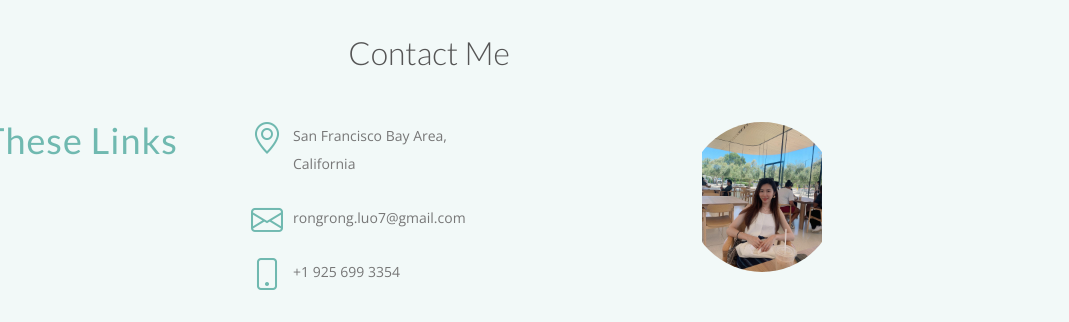
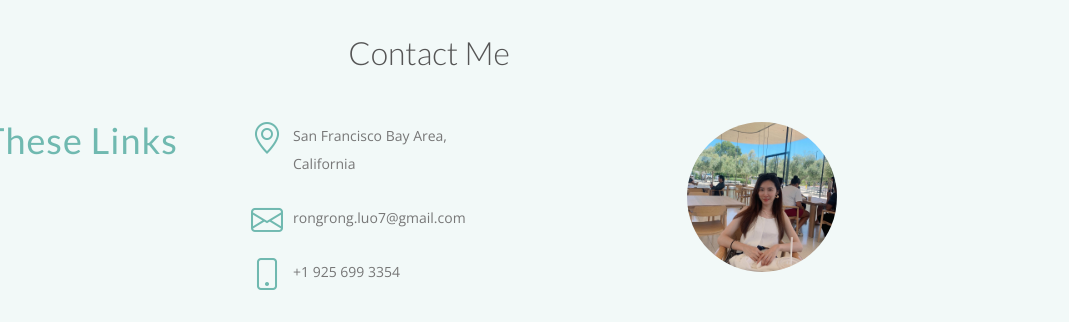
Before and after one commit to reneeluo7/reneeluo7.github.io, a plain HTML site: page index.html in a window 1280 px wide. Shown: the part 2723-3045 px from the top of the page, 211-1280 px from the left. Drawn offline with nearby package versions, Linux system fonts and the light colour scheme.

Commit message:
change in contact

```diff
--- a/index.html
+++ b/index.html
@@ -583,7 +583,7 @@
 
             <!-- </form> -->
             <!-- <img src="assets/img/connection.svg" alt="connection SVG" /> -->
-            <img src="assets/img/contact-photo.jpg" alt="connection jpg" style="width: 150px; height: 150px; border-radius: 50%; object-fit: contain;"/>
+            <img src="assets/img/contact-photo.jpg" alt="connection jpg" style="width: 150px; height: 150px; border-radius: 50%; object-fit: cover;"/>
           </div>
 
         </div>
```
